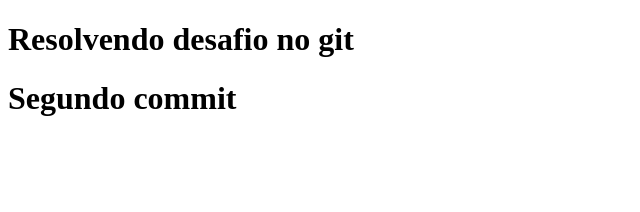
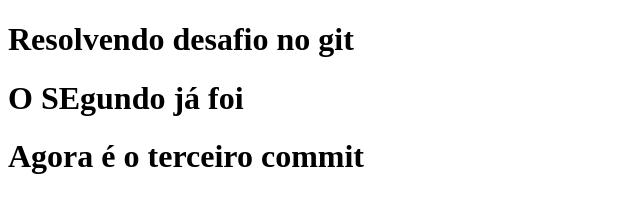
Before and after one commit to EduardoR93/Desafio-Primeiro-Projeto-no-Github, a plain HTML site: page index.html in a window 1280 px wide. Shown: the whole page, without its empty margins (0-640 px from the left). Drawn offline with Linux system fonts and the light colour scheme.

Commit message:
terceiro e ultimo commit

```diff
--- a/index.html
+++ b/index.html
@@ -8,6 +8,7 @@
 </head>
 <body>
     <h1> Resolvendo desafio no git</h1>
-    <h1> Segundo commit</h1>
+    <h1> O SEgundo já foi</h1>
+    <h1> Agora é o terceiro commit</h1>
 </body>
 </html>
```
